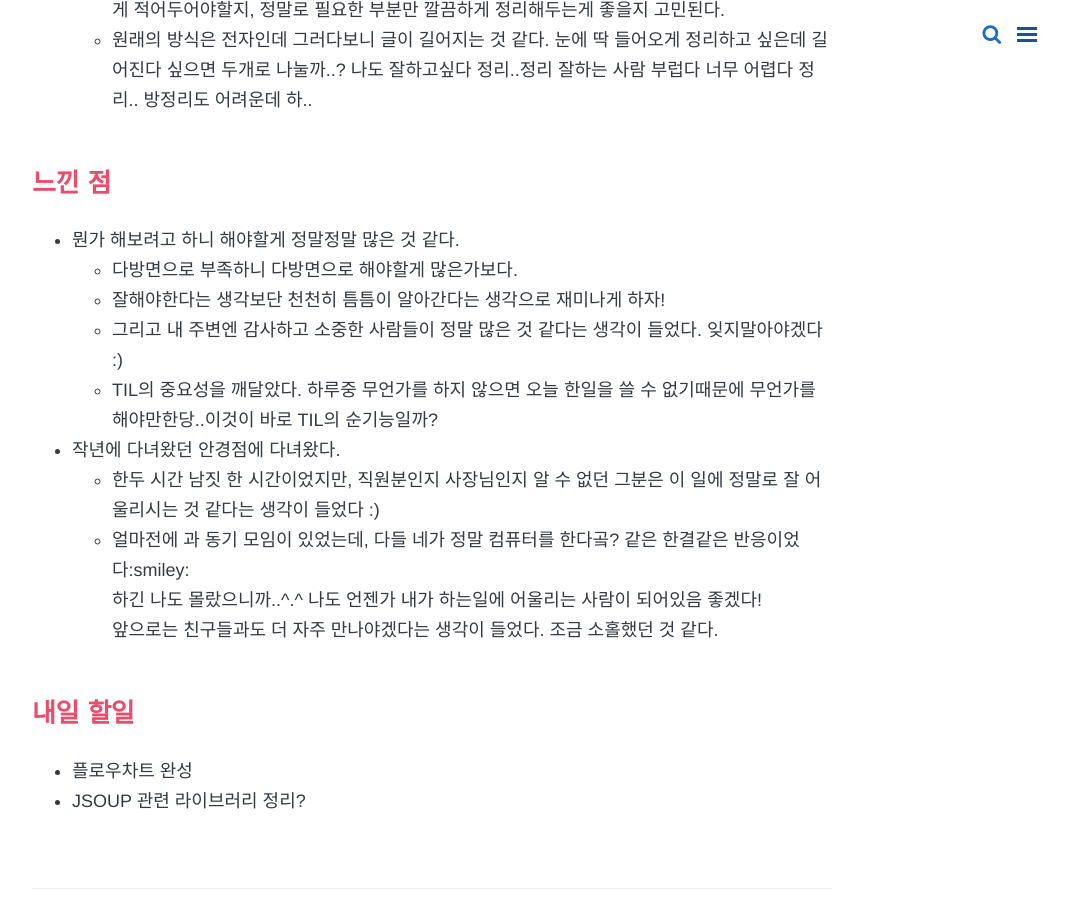
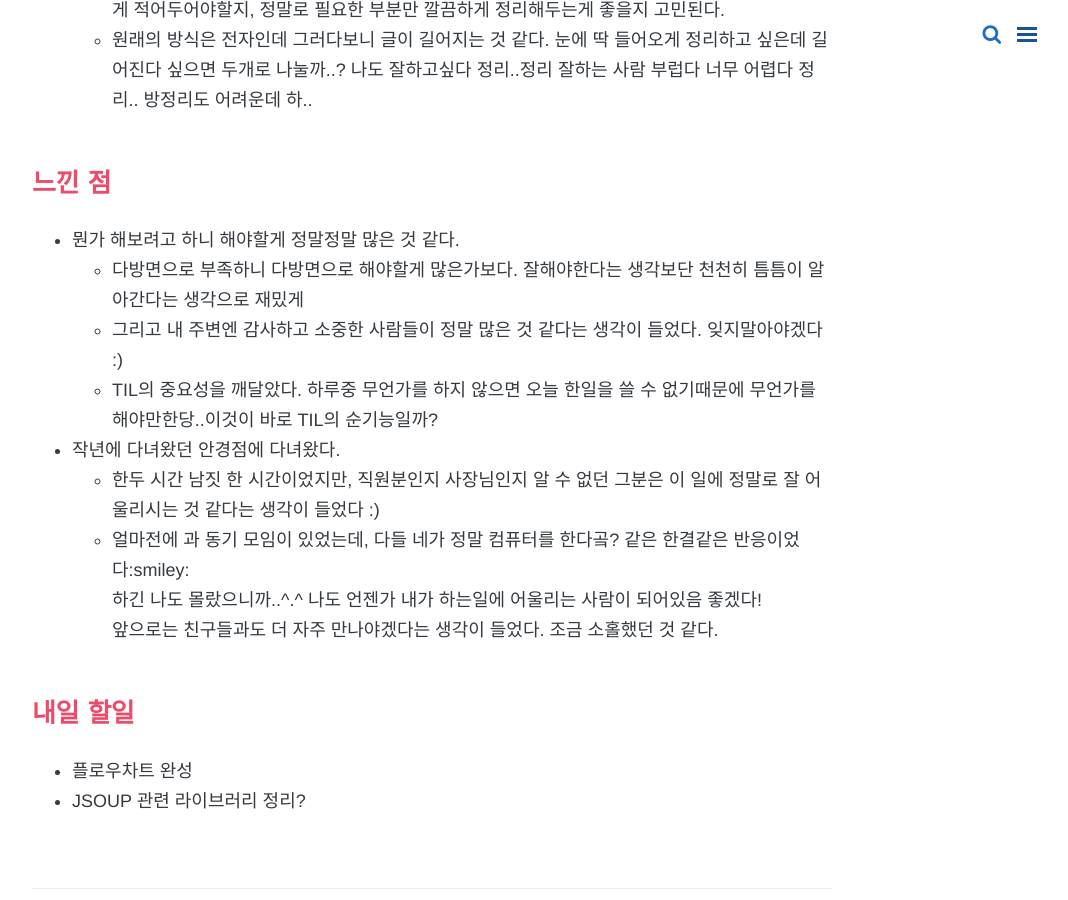
Before and after one commit to diniyo804/diniyo804.github.io, a Jekyll site: the page built from _posts/TIL (Today I Learned)/2018-12-25-TIL.md, in a window 1280 px wide and 900 px high, scrolled down 639 px. Shown: the whole window, without its empty margins (208-1276 px from the left). Built offline with Jekyll 4.4.1, drawn with Linux system fonts in a browser that asks for light colours; nearby versions of some CDN libraries; comment, search, counter and statistics services are not loaded.

Commit message:
add post - til

```diff
--- a/_posts/TIL (Today I Learned)/2018-12-25-TIL.md
+++ b/_posts/TIL (Today I Learned)/2018-12-25-TIL.md
@@ -26,8 +26,7 @@ comments: true
 
 ## 느낀 점
 - 뭔가 해보려고 하니 해야할게 정말정말 많은 것 같다.
-  - 다방면으로 부족하니 다방면으로 해야할게 많은가보다.
-  - 잘해야한다는 생각보단 천천히 틈틈이 알아간다는 생각으로 재미나게 하자!
+  - 다방면으로 부족하니 다방면으로 해야할게 많은가보다. 잘해야한다는 생각보단 천천히 틈틈이 알아간다는 생각으로 재밌게
   - 그리고 내 주변엔 감사하고 소중한 사람들이 정말 많은 것 같다는 생각이 들었다. 잊지말아야겠다 :)
   - TIL의 중요성을 깨달았다. 하루중 무언가를 하지 않으면 오늘 한일을 쓸 수 없기때문에 무언가를 해야만한당..이것이 바로 TIL의 순기능일까?
 
```
